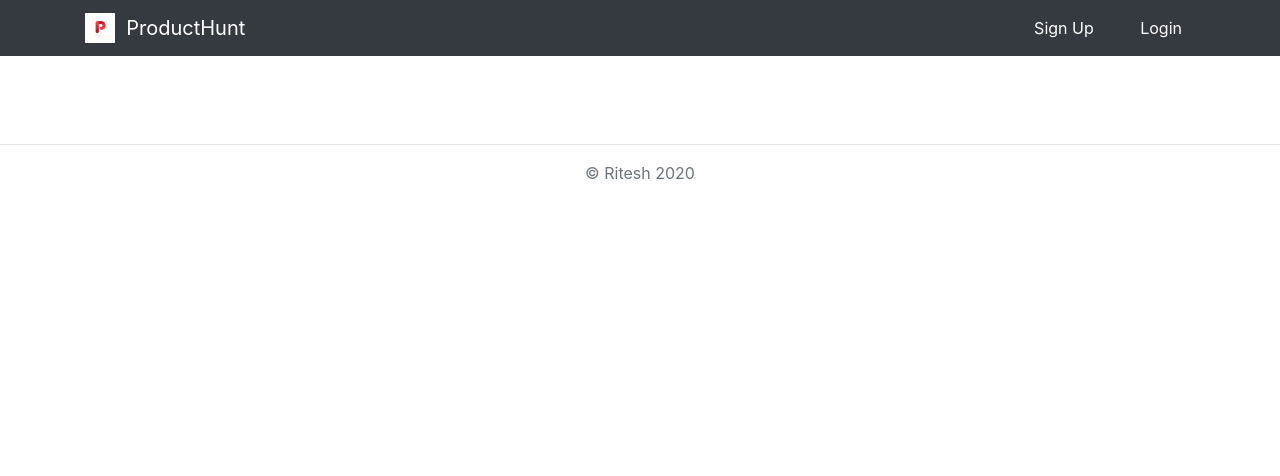
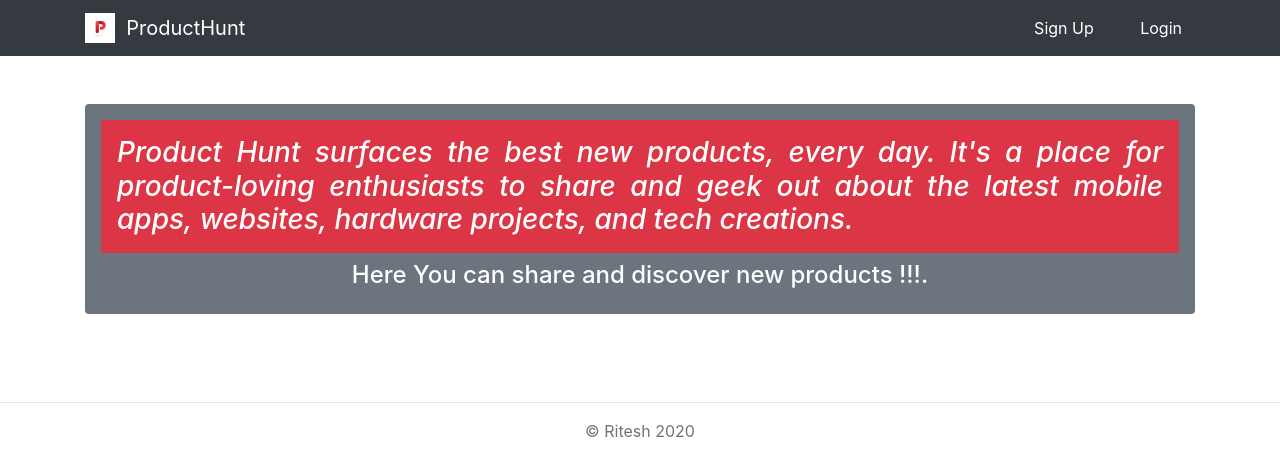
Before and after one commit to ritesh9598/ProductHunt, a Django app: page / in a window 1280 px wide. Shown: the top 476 px of the page. Run offline with Django 3.2, Linux system fonts and the light colour scheme; data that the repository does not hold is empty; some libraries are stand-ins or nearby versions.

Commit message:
full done

```diff
--- a/products/templates/products/home.html
+++ b/products/templates/products/home.html
@@ -3,14 +3,24 @@
 {%block content%}
 <br>
 <br>
+<div class=" container shadow-lg p-3 mb-5 bg-secondary rounded " style="text-align:center">
+
+  <h3 class="font-italic text-justify  p-3 mb-2 bg-danger text-white">Product Hunt surfaces the best new products, every day. It's a place for product-loving enthusiasts to share and geek out about the latest mobile apps, websites, hardware projects, and tech creations.</h3>
+  <h4 class="text-white">Here You can share and discover new products !!!.</h4>
+
+</div>
+
+
 <br>
 
+
 {%for product in products.all%}
+<div class="container p-3 mb-2 bg-success ">
 <div class="row pt-3">
   <div class="col-2" onclick="window.location='{% url 'detail' product.id %}';"style="cursor:pointer;">
     <img src="{{ product.icon.url}}" class="img-fluid" />
     </div>
-  <div class="col-8"onclick="window.location='{% url 'detail' product.id %}';"style="cursor:pointer;">>
+  <div class="col-8"onclick="window.location='{% url 'detail' product.id %}';"style="cursor:pointer;">
     <h1>{{product.title}}</h1>
     <p>{{product.summary}}...<a href="{% url 'detail' product.id %}">Read More</a></p>
   </div>
@@ -22,6 +32,7 @@
   </div>
 
 </div>
+</div>
 <form id="upvote{{product.id}}" action="{% url 'upvote' product.id %}" method="post">
   {% csrf_token %}
   <input type="hidden" name="" value="">
```
